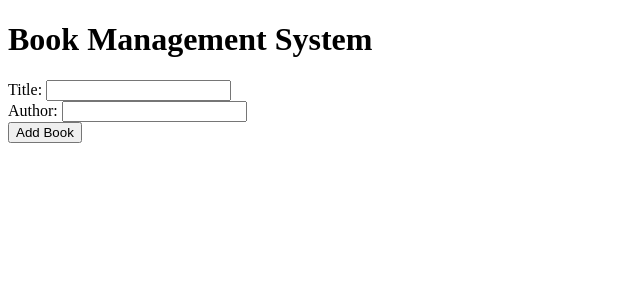
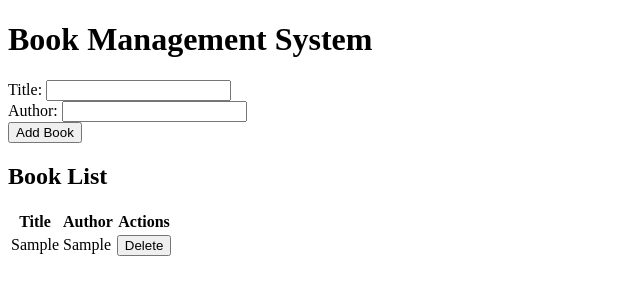
Before and after one commit to pheyboer/book-management-system, an Angular app: page / in a window 1280 px wide. Both pictures are taken after typing "Sample", "Sample" into the empty fields and a click on the button "Add Book". Shown: the top 300 px of the page, without its empty margins (0-640 px from the left). Built offline with nearby package versions, Linux system fonts and the light colour scheme.

Commit message:
implemented OnInit and imported CommonModule

```diff
--- a/src/app/book/book.component.html
+++ b/src/app/book/book.component.html
@@ -12,3 +12,31 @@
   <br>
   <button type="button" (click)="addBook()">Add Book</button>
 </form>
+
+<!-- Book List Section -->
+<div class="book-list">
+  <h2>Book List</h2>
+
+  <!-- Message when there are no books -->
+  <p *ngIf="books.length === 0">No books available.</p>
+
+  <!-- Table of books -->
+  <table *ngIf="books.length > 0">
+    <thead>
+      <tr>
+        <th>Title</th>
+        <th>Author</th>
+        <th>Actions</th>
+      </tr>
+    </thead>
+    <tbody>
+      <tr *ngFor="let book of books">
+        <td>{{ book.title }}</td>
+        <td>{{ book.author }}</td>
+        <td>
+          <button type="button" (click)="deleteBook(book.id)">Delete</button>
+        </td>
+      </tr>
+    </tbody>
+  </table>
+</div>
```
Also changed, not shown: src/app/book/book.component.ts (+4 -3 lines).
